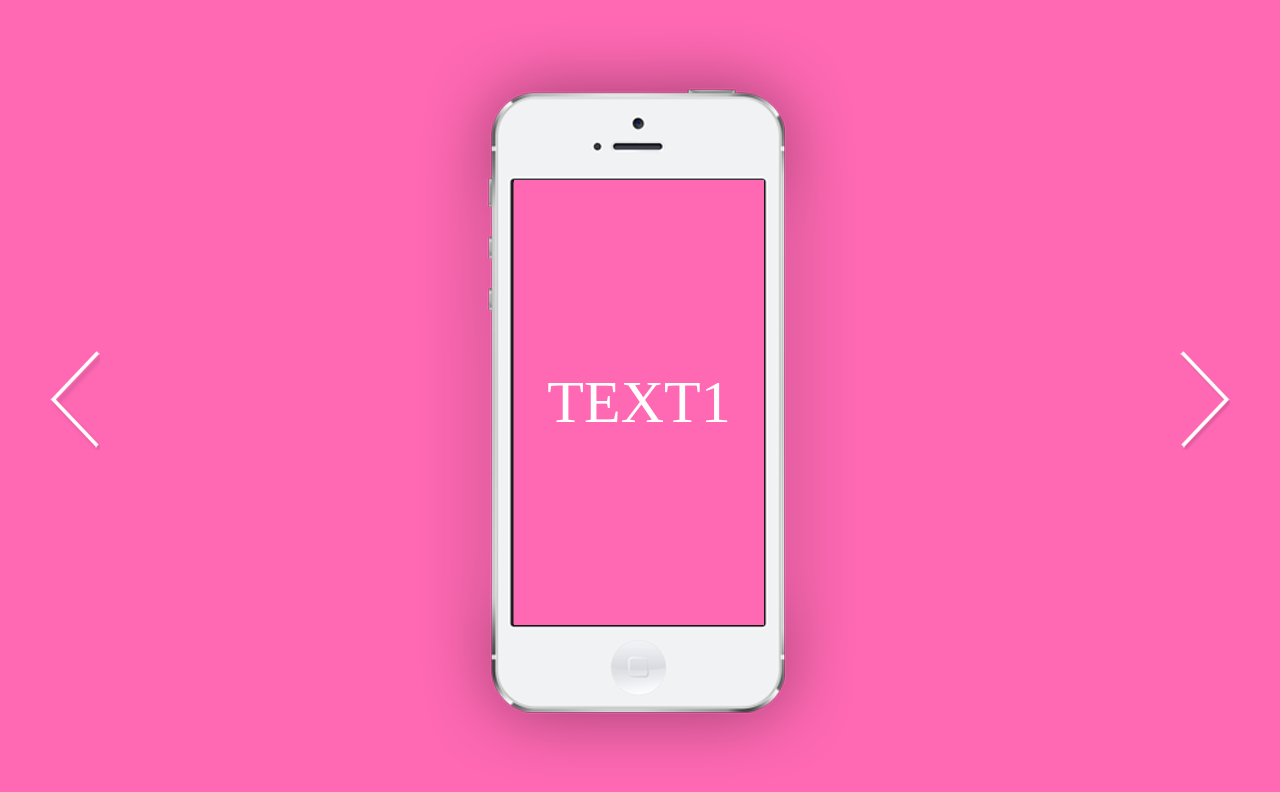
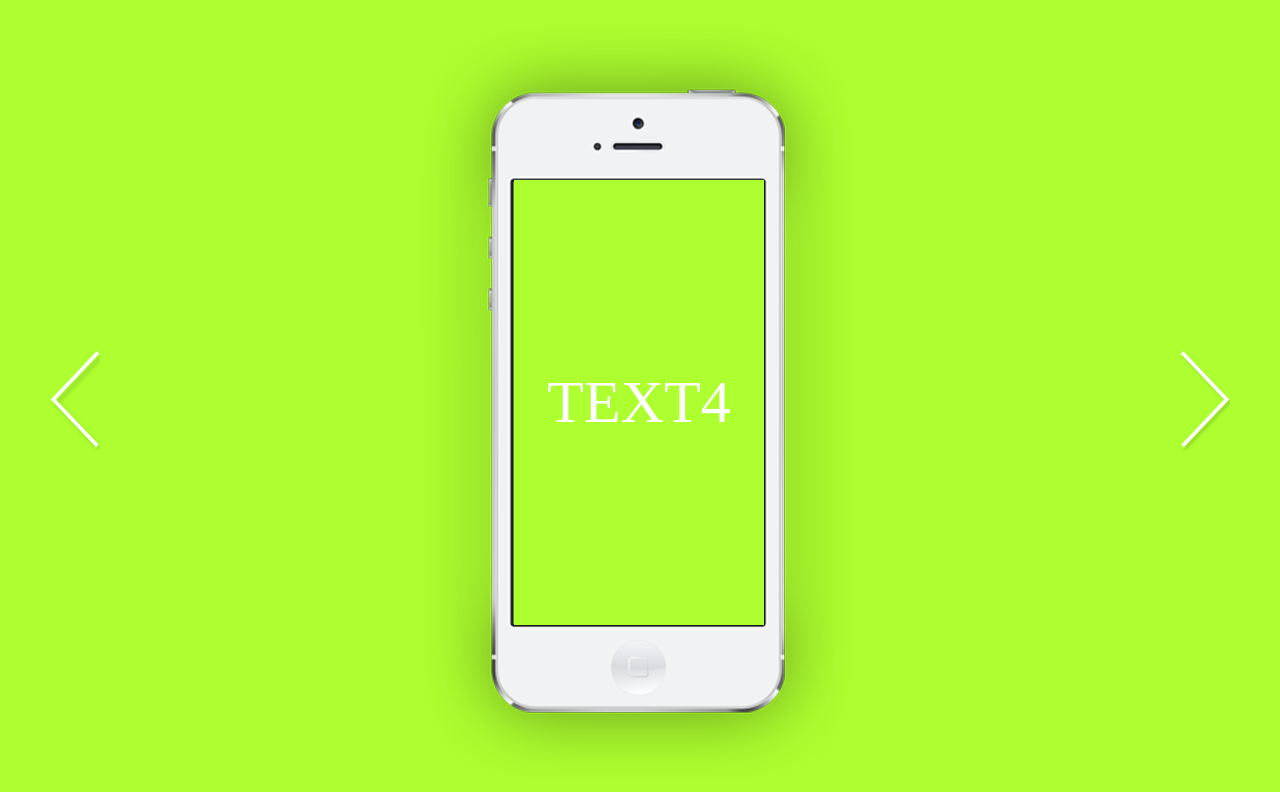
Before and after one commit to kimsanghee2021/sliderLoop, a plain HTML site: page index.html in a window 1280 px wide. Both pictures are taken after a click on the link 75 px from the left and 402 px from the top of the page. Drawn offline with Linux system fonts and the light colour scheme.

Commit message:
es5 버전과  option값 생성

```diff
--- a/index.html
+++ b/index.html
@@ -34,7 +34,10 @@
     <a href="#" class="prev"><img src="img/btnPrev.png"></a>
     <a href="#" class="next"><img src="img/btnNext.png"></a>
     <script>
-        new Slider();
+        new Slider('#slider');
+        new Slider('#slider2',{
+            speed : 2000
+        });
     </script>
 </body>
 </html>
--- a/js/slider.js
+++ b/js/slider.js
@@ -27,7 +27,6 @@ prev.addEventListener('click',e => {
         slide(slider2,'prev');
     }
 });
-
 
 function init(frame){
     const ul = frame.querySelector('ul');
--- a/js/slider_es5.js
+++ b/js/slider_es5.js
@@ -1,52 +1,53 @@
-function Slider(){
-    this.init1();
-    this.init2(this.slider1);
-    this.init2(this.slider2);
-    this.slide(frame,direction);
-    this.next();
-    this.prev();
+function Slider(selector,opt){
+  let default_opt = {
+    btnPrev : '.prev',
+    btnNext : '.next',
+    speed : 500
+  }
+  const result_opt = Object.assign({}, default_opt, opt);
+    this.initialize(selector,result_opt);
+    this.bindingEvent();
+
 }
-Slider.prototype.init1 = function(){
-    this.slider1 = document.querySelector('#slider');
-    this.slider2 = document.querySelector('#slider2');
-    this.prev = document.querySelector('.prev');
-    this.next = document.querySelector('.next');
-    this.speed = 500;
+
+Slider.prototype.initialize = function(selector ,opt){
+    this.frame = document.querySelector(selector);
+    this.prev = document.querySelector(opt.btnPrev);
+    this.next = document.querySelector(opt.btnNext);
+    this.speed = opt.speed;
     this.enableClick = true;
 }
 
-Slider.prototype.init2 = function(frame){
-  this.ul = frame.querySelector('ul');
-  this.lis = this.ul.querySelectorAll('li');
-  this.len = this.ul.children.length;
-  this.ul.style.left = '-100%';
-  this.ul.style.width = `${100*this.len}%`;
-  this.lis.forEach (li =>li.style.width = `${100/this.len}%`);
-  this.ul.prepend(this.ul.lastElementChild);
+Slider.prototype.bindingEvent = function(){
+  this.init(this.frame);
+
+  this.next.addEventListener('click',function(e){
+      e.preventDefault();
+      if(this.enableClick){
+          this.enableClick = false;
+          this.slide(this.frame,'next');
+      }
+  }.bind(this));
+
+  this.prev.addEventListener('click',function(e){
+      e.preventDefault();
+      if(this.enableClick){
+          this.enableClick = false;
+          this.slide(this.frame,'prev');
+      }
+  }.bind(this));
 }
 
-Slider.prototype.next = function(){
-  this.next.addEventListener('click',e => {
-    e.preventDefault();
+Slider.prototype.init = function(frame){
+  const ul = frame.querySelector('ul');
+  const lis = ul.querySelectorAll('li');
+  const len = ul.children.length;
+  ul.style.left = '-100%';
+  ul.style.width = `${100*len}%`;
+  lis.forEach (li =>li.style.width = `${100/len}%`);
+  ul.prepend(ul.lastElementChild);
+}
 
-    if(enableClick){
-        enableClick = false;
-        slide(slider1,'next');
-        slide(slider2,'next');
-    }
-  });
-}
-Slider.prototype.prev = function(){
-  this.prev.addEventListener('click',e => {
-    e.preventDefault();
-
-    if(enableClick){
-        enableClick = false;
-        slide(slider1,'prev');
-        slide(slider2,'prev');
-    }
-  });
-}
 Slider.prototype.slide = function(frame,direction){
     const ul = frame.querySelector('ul');
     let result =  {
@@ -54,11 +55,11 @@ Slider.prototype.slide = function(frame,direction){
     }
     if(direction === 'next'){
         result.value = '-200%';
-        result.callback = ()=>{ ul.append(ul.firstElementChild)}
+        result.callback = function(){ ul.append(ul.firstElementChild)}
     }
     else if(direction === 'prev'){
         result.value = '0%';
-        result.callback = ()=>{ ul.prepend(ul.lastElementChild)}
+        result.callback = function(){ ul.prepend(ul.lastElementChild)}
     }
     else {
       alert ('인수는 prev, next둘중 하나가 들어와야 합니다.')
@@ -67,11 +68,11 @@ Slider.prototype.slide = function(frame,direction){
       prop: 'left',
       value: result.value,
       duration: this.speed,
-      callback: () => {
+      callback: function(){
         result.callback();
         ul.style.left = '-100%';
-        enableClick = true;
-      }
+        this.enableClick = true;
+      }.bind(this)
     })
 
 }
```
